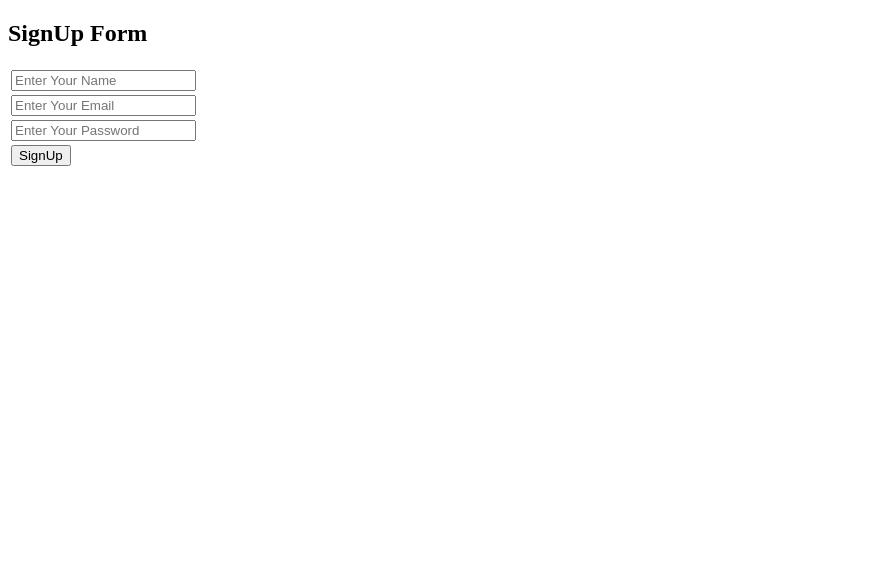
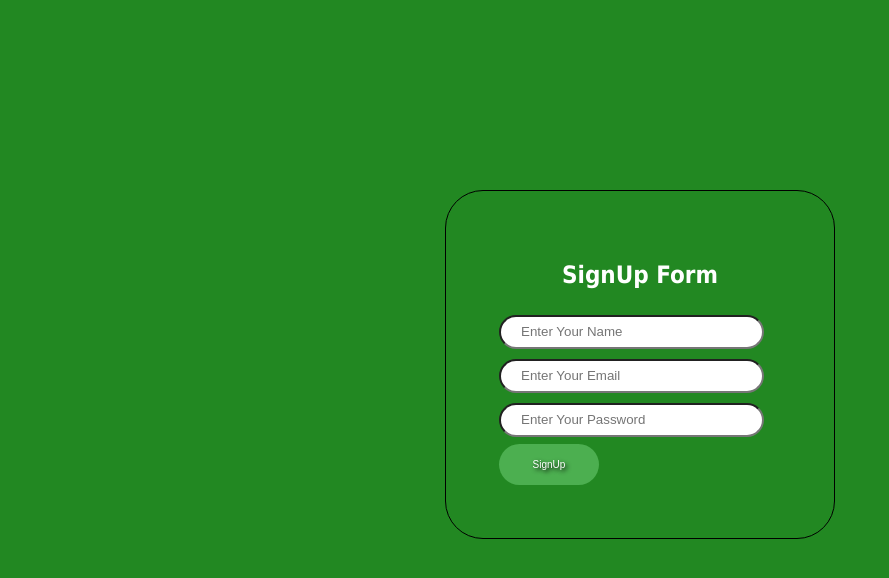
Before and after one commit to Jos260400/5ta.-Entrega, a PHP site: page /signup.php in a window 1280 px wide. Shown: the top 578 px of the page, without its empty margins (0-889 px from the left). Run offline with PHP 8.4, Linux system fonts and the light colour scheme.

Commit message:
Add files via upload

```diff
--- a/home.css
+++ b/home.css
@@ -1,5 +1,5 @@
 body{
-    background-color: #3368FF;
+    background-color: #228822;
 }
 
 #ChatBig{width: 500px; height: 450px; border: 1px solid black; margin:auto;}
--- a/index.php
+++ b/index.php
@@ -4,8 +4,10 @@
     <title>Welcome to MYCHATAPP</title>
 </head>
 <body>
+    <center>
     <div id="LoginDiv">
         <form id="form1" method="post" action="UserLogin.php">
+            <link rel="stylesheet" type="text/css" href="login.css">
             <h2>Login Form</h2>
             <table>
                 <tr>
@@ -15,7 +17,7 @@
                     <td><input type="password" name="UserPasswordLogin" placeholder="Enter Your Password" required></td>
                 </tr>
                 <tr>
-                    <td><input type="submit" value="Login"></td>
+                    <td><input id="btn1" type="submit" value="Login"></td>
                 </tr>
                 <?php
                     if(isset($_GET['error'])){
@@ -30,5 +32,6 @@
             </table>
         </form>
     </div>
+    </center>
 </body>
 </html>
--- /dev/null
+++ b/signup.css
@@ -0,0 +1,77 @@
+body{
+    background-color: #228822;
+    background-size: cover;
+}
+#form2{
+    background-color: #228822;
+    border:1px solid black;
+    width: 390px;
+    margin: 190px;
+    padding: 50px;
+    text-align: center;
+    -webkit-box-sizing:border-box;
+    -moz-box-sizing:border-box;
+    box-sizing: border-box;
+    border-top-right-radius: 38px;
+    border-top-left-radius: 38px;
+    border-bottom-right-radius: 38px;
+    border-bottom-left-radius: 38px;
+}
+
+input[type=password]{
+    width: 100%;
+    height: 0px;
+    padding: 15px 20px;
+    margin: 3px 0;
+    border-top-right-radius: 38px;
+    border-top-left-radius: 38px;
+    border-bottom-right-radius: 38px;
+    border-bottom-left-radius: 38px;
+
+
+}
+input[type=email]{
+    width: 100%;
+    height: 0px;
+    padding: 15px 20px;
+    margin: 3px 0;
+    border-top-right-radius: 38px;
+    border-top-left-radius: 38px;
+    border-bottom-right-radius: 38px;
+    border-bottom-left-radius: 38px;
+}
+
+input[type=text]{
+    width: 100%;
+    height: 0px;
+    padding: 15px 20px;
+    margin: 3px 0;
+    border-top-right-radius: 38px;
+    border-top-left-radius: 38px;
+    border-bottom-right-radius: 38px;
+    border-bottom-left-radius: 38px;
+}
+#btn2{
+    background-color: #4CAF50;
+    border: none;
+    color: white;
+    padding: 15px 15px;
+    text-align: center;
+    float: left;
+    text-decoration: none;
+    display: inline-block;
+    font-size: 10px;
+    text-shadow: 2px 2px 4px black;
+    width: 100px;
+    border-top-right-radius: 38px;
+    border-top-left-radius: 38px;
+    border-bottom-right-radius: 38px;
+    border-bottom-left-radius: 38px;
+
+}
+
+h2{
+    text-align: center;
+    font-family: tahoma;
+    color: white;
+}
--- a/signup.php
+++ b/signup.php
@@ -2,8 +2,11 @@
 <html>
 <head>
     <title>Welcome to MYCHATAPP</title>
+    <script type="text/javascript" src="jquery.js"></script>
+    <link rel="stylesheet" type="text/css" href="signup.css";
 </head>
 <body>
+    <center>
     <div id="SignUp Div">
         <form id="form2" method="post" action="Insert User.php">
             <h2>SignUp Form</h2>
@@ -21,7 +24,7 @@
                 </tr>
 
                 <tr>
-                    <td><input type="submit" value="SignUp"></td>
+                    <td><input id="btn2" type="submit" value="SignUp"></td>
                 </tr>
                 <?php
                     if(isset($_GET['success'])){
@@ -35,5 +38,6 @@
             </table>
         </form>
     </div>
+    </center>
 </body>
 </html>
```
Also changed, not shown: classes.php (+15 -2 lines), login.css (added, +64 -0 lines).
